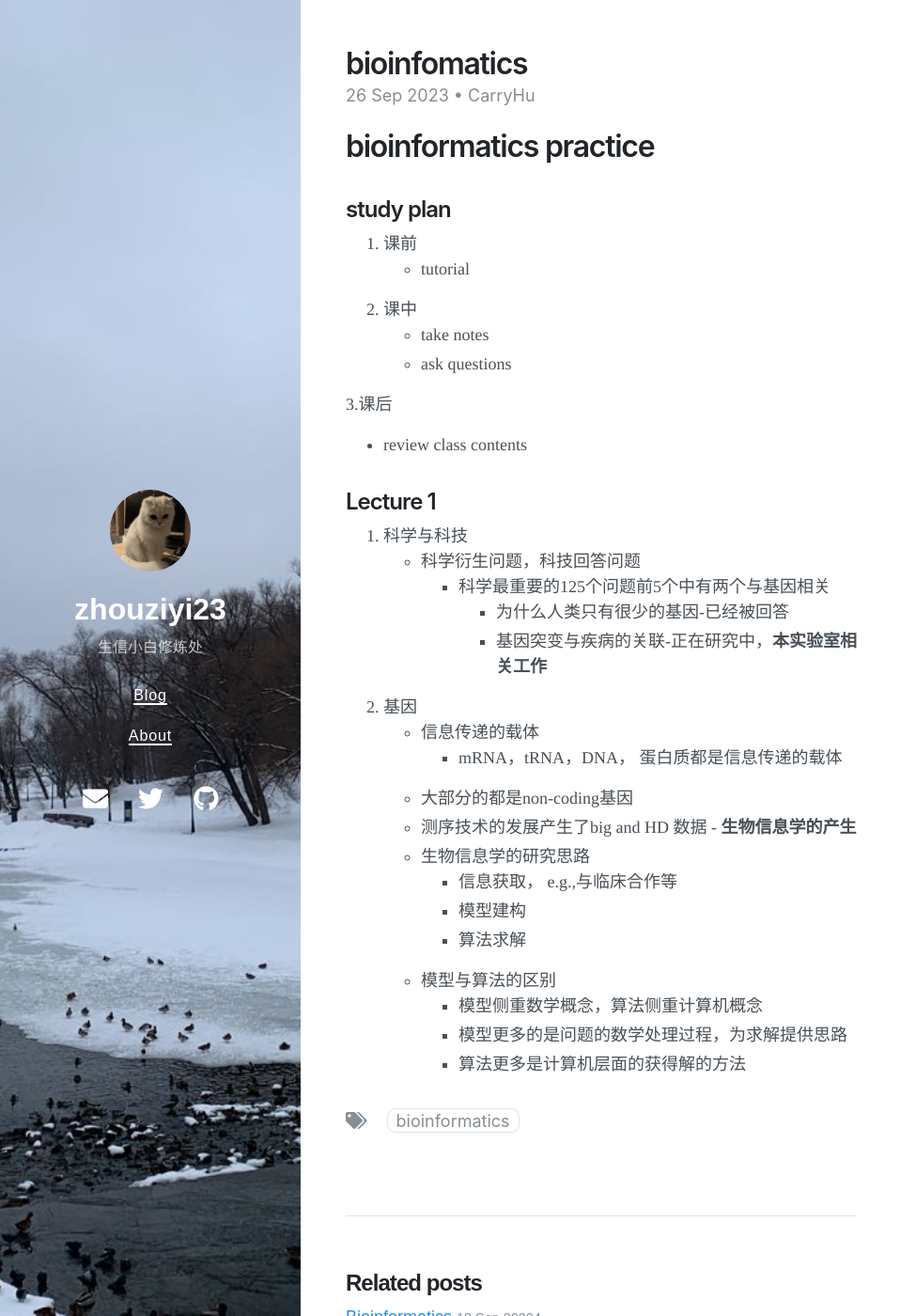
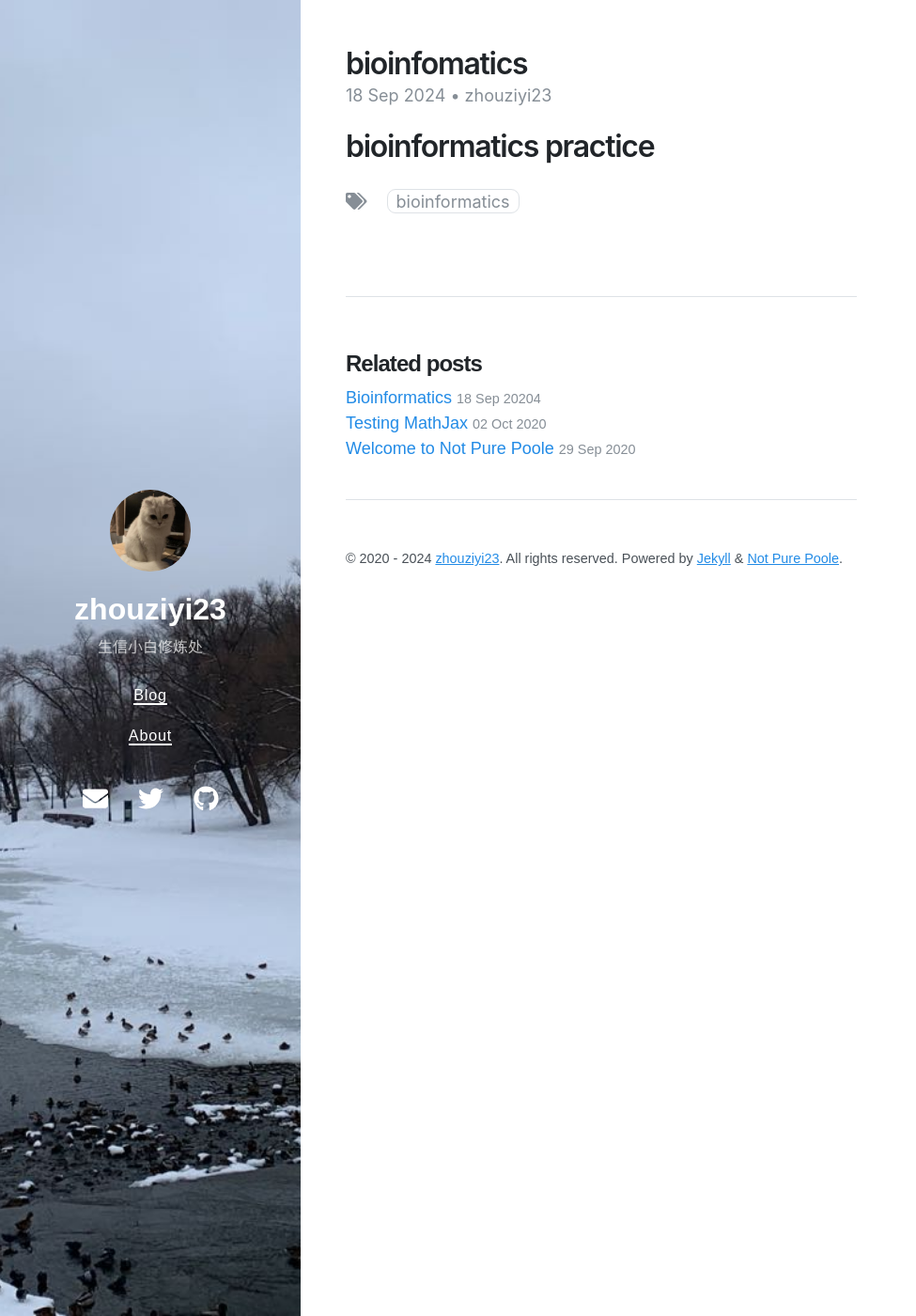
Before and after one commit to zhouziyi23/zhouziyi23.github.io, a Jekyll site: the page built from _posts/2024-09-18-bioinfomatics.md, in a window 1280 px wide and 1400 px high. Shown: the whole window at 94% size, without its empty margins (0-975 px from the left). Built offline with Jekyll 4.4.1, drawn with Linux system fonts in a browser that asks for light colours; nearby versions of some CDN libraries.

Commit message:
Update 2024-09-18-bioinfomatics.md

```diff
--- a/_posts/2024-09-18-bioinfomatics.md
+++ b/_posts/2024-09-18-bioinfomatics.md
@@ -1,46 +1,11 @@
 ---
 layout: post
 title: bioinfomatics
-author: CarryHu
+author: zhouziyi23
 tags:
 - bioinformatics
-date: 2023-09-26 10:38 +0800
+date: 2024-09-19 00:00 +0800
 ---
 
 
 # bioinformatics practice
-
-## study plan
-
-1. 课前
-   + tutorial
-
-2. 课中
-   + take notes
-   + ask questions
-
-
-3.课后
-   + review class contents
-
-## Lecture 1
-
-0. 科学与科技
-   + 科学衍生问题，科技回答问题
-     + 科学最重要的125个问题前5个中有两个与基因相关
-       + 为什么人类只有很少的基因-已经被回答
-       + 基因突变与疾病的关联-正在研究中，**本实验室相关工作**
-
-1. 基因
-   + 信息传递的载体
-     + mRNA，tRNA，DNA， 蛋白质都是信息传递的载体
-   + 大部分的都是non-coding基因
-   + 测序技术的发展产生了big and HD 数据 - **生物信息学的产生**
-   + 生物信息学的研究思路
-     + 信息获取， e.g.,与临床合作等
-     + 模型建构
-     + 算法求解
-   + 模型与算法的区别
-     + 模型侧重数学概念，算法侧重计算机概念
-     + 模型更多的是问题的数学处理过程，为求解提供思路
-     + 算法更多是计算机层面的获得解的方法
```
